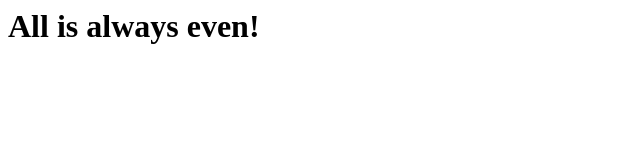
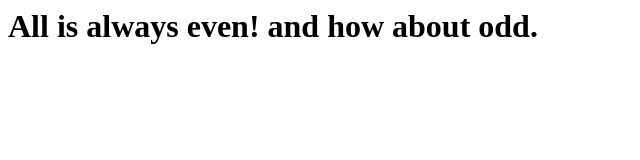
Before and after one commit to pratap86/firstgitrepo, a plain HTML site: page index.html in a window 1280 px wide. Shown: the whole page, without its empty margins (0-640 px from the left). Drawn offline with Linux system fonts and the light colour scheme.

Commit message:
modified second commit

```diff
--- a/index.html
+++ b/index.html
@@ -1,5 +1,5 @@
 <html>
 <body>
-<h1>All is always even!</h1>
+<h1>All is always even! and how about odd.</h1>
 </body>
 </html>
```
